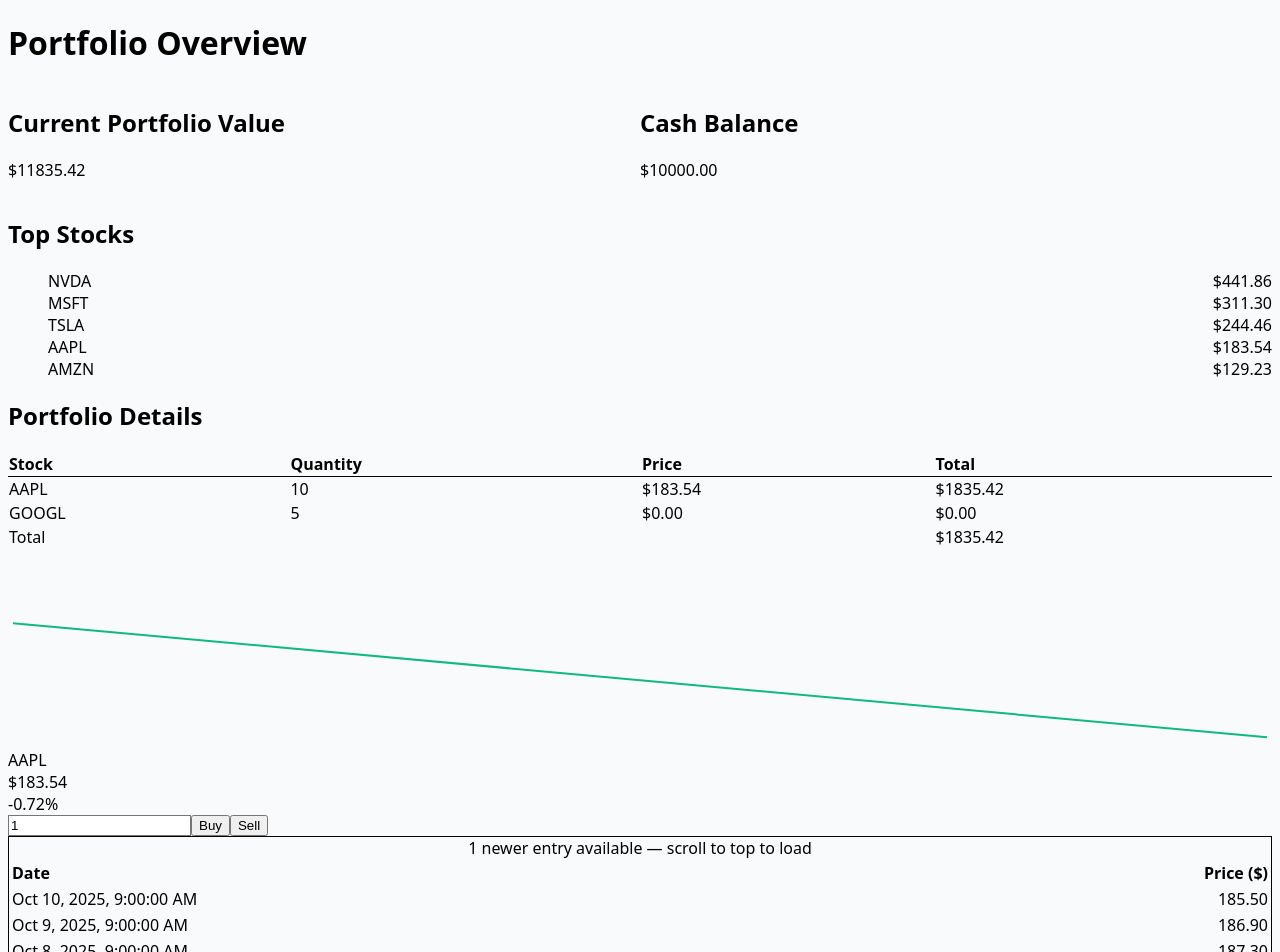
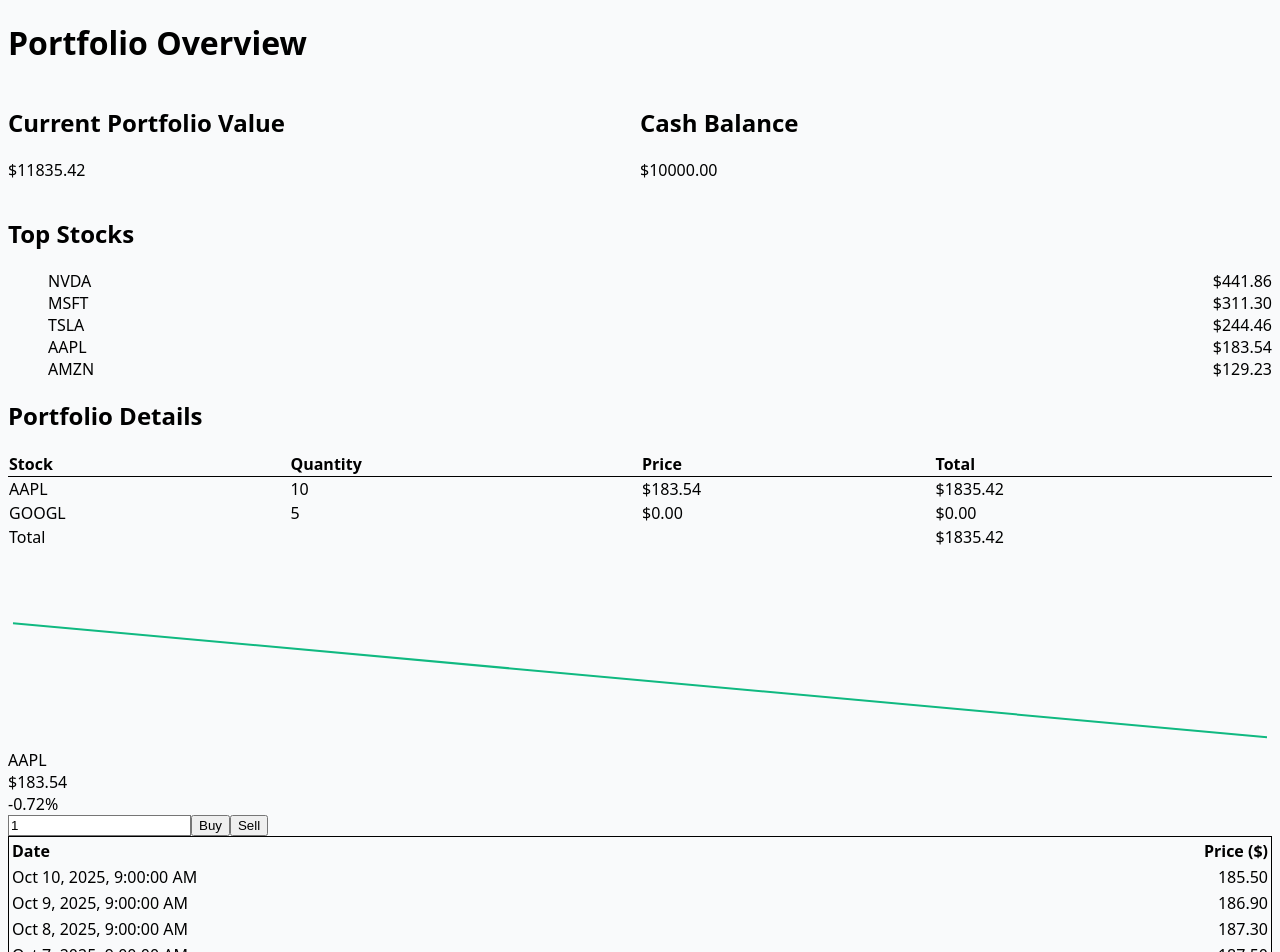
Before and after one commit to gkopplin/autopilot_challenge, a React (Vite) app in the folder portfolio-prototype/: page /dashboard in a window 1280 px wide. Shown: the top 952 px of the page. Built offline with nearby package versions, Linux system fonts and the light colour scheme; the HTML template or start-up script is replaced by a standard one.

Commit message:
Fix new data message

```diff
--- a/portfolio-prototype/src/components/StockHistory.tsx
+++ b/portfolio-prototype/src/components/StockHistory.tsx
@@ -29,7 +29,9 @@
   const userScrolledRef = useRef(false)
 
   const sorted = useMemo(() => {
-    return [...history].sort((a, b) => new Date(b.date).getTime() - new Date(a.date).getTime())
+    return [...history].sort(
+      (a, b) => new Date(b.date).getTime() - new Date(a.date).getTime()
+    )
   }, [history])
 
   const lastSeenTotalRef = useRef<number>(0)
@@ -51,15 +53,22 @@
 
   // --- Detect newer data available ---
   useEffect(() => {
-    if (!mountedRef.current) return
+    if (!mountedRef.current || sorted.length === 0) return
 
-    const currentTotal = sorted.length
-    const last = lastSeenTotalRef.current
-    if (currentTotal > last) {
-      setPendingNewCount(currentTotal - last)
+    const newestDisplayedDate = buffer.length > 0 ? buffer[0].date : null
+
+    if (newestDisplayedDate) {
+      const countNewer = sorted.filter(
+        entry => new Date(entry.date) > new Date(newestDisplayedDate)
+      ).length
+
+      setPendingNewCount(countNewer)
+    } else {
+      setPendingNewCount(sorted.length)
     }
-    lastSeenTotalRef.current = currentTotal
-  }, [sorted])
+
+    lastSeenTotalRef.current = sorted.length
+  }, [sorted, buffer])
 
   // --- Load older data (scrolling down) ---
   const loadOlder = useCallback(() => {
@@ -97,21 +106,28 @@
 
     setLoadingTop(true)
     setTimeout(() => {
-      const take = Math.min(pendingNewCount, bufferSize)
-      const newestChunk = sorted.slice(0, take)
-      if (newestChunk.length > 0) {
-        setBuffer(prev => [...newestChunk, ...prev])
-        setOffset(prevOffset => prevOffset + newestChunk.length)
-        setPendingNewCount(prev => prev - newestChunk.length)
+      const newestDisplayedDate = buffer.length > 0 ? buffer[0].date : null
+      const newerChunk = sorted.filter(
+        entry => newestDisplayedDate && new Date(entry.date) > new Date(newestDisplayedDate)
+      )
+
+      const take = Math.min(newerChunk.length, bufferSize)
+      const chunkToAdd = newerChunk.slice(0, take)
+
+      if (chunkToAdd.length > 0) {
+        setBuffer(prev => [...chunkToAdd, ...prev])
+        setOffset(prevOffset => prevOffset + chunkToAdd.length)
+        setPendingNewCount(prev => Math.max(prev - chunkToAdd.length, 0))
       }
 
+      // Maintain scroll position
       if (containerRef.current) {
         containerRef.current.scrollTop = containerRef.current.scrollTop + take * 40
       }
 
       setLoadingTop(false)
     }, 300)
-  }, [loadingTop, pendingNewCount, sorted, bufferSize])
+  }, [loadingTop, pendingNewCount, buffer, sorted, bufferSize])
 
   // --- Scroll handler ---
   const handleScroll = useCallback(() => {
```
